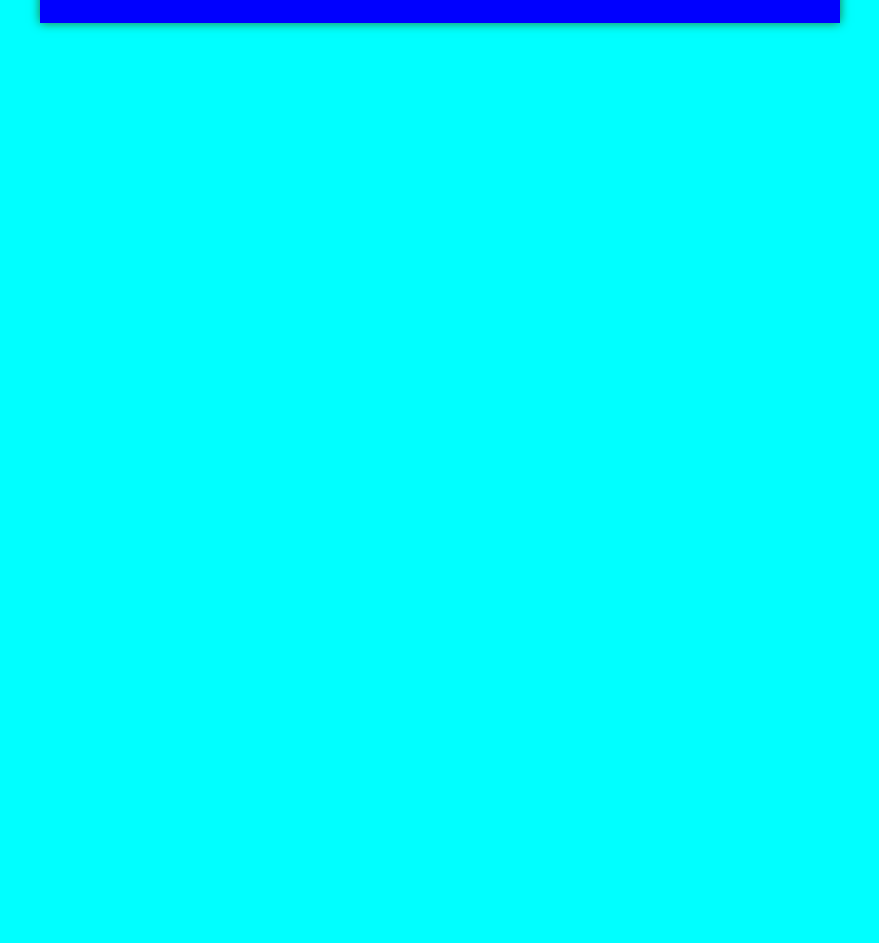
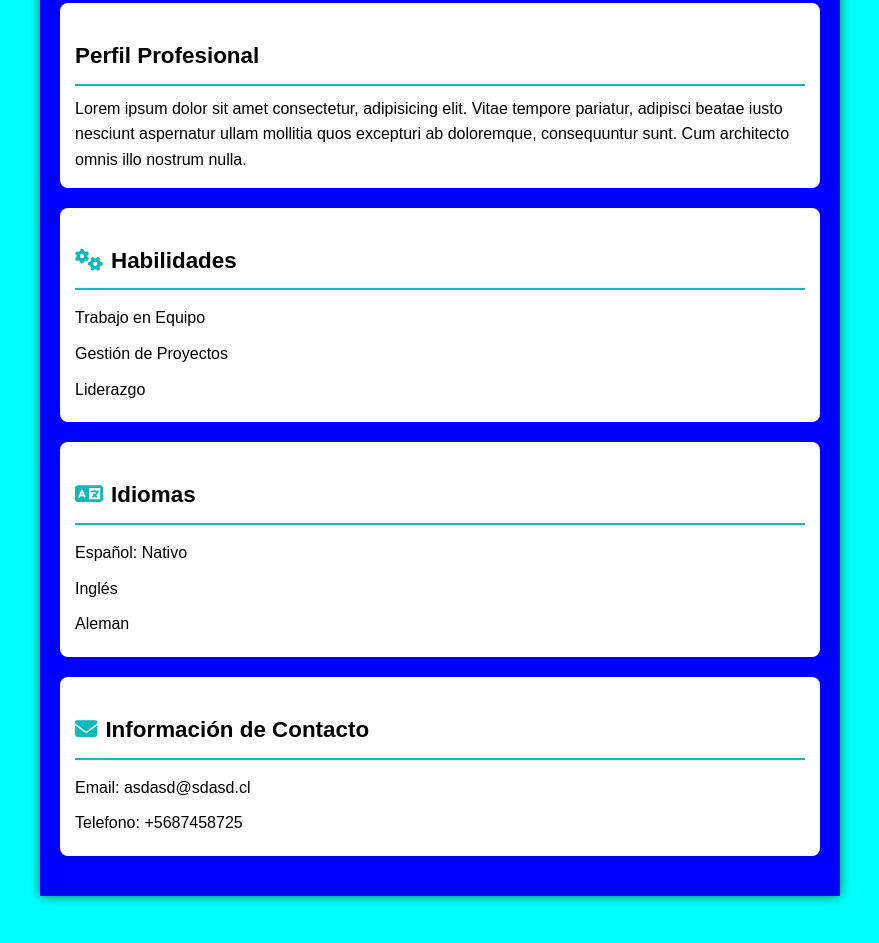
Before and after one commit to Felipe-os7/clase-2---25---03, a plain HTML site: page index.html in a window 1280 px wide. Shown: the part 477-1420 px from the top of the page, without its empty margins (200-1079 px from the left). Before the commit the page ends 800 px from the top, so only its background shows below. Drawn offline with Linux system fonts and the light colour scheme; a web font is replaced by a local one.

Commit message:
+ contenido

```diff
--- a/estilos.css
+++ b/estilos.css
@@ -83,3 +83,41 @@ header h2{
     margin-left: 1%;
     text-shadow: 0 0 20px rgba(0,0,0,0,5);
 }
+
+h3{
+    font-size:  1.4em;
+    margin-top: 20px;
+    color: rgba(5, 5, 5, 0.1)
+}
+
+section{
+    background-color: white;
+    padding: 15px;
+    border-radius: 8px;
+    margin-bottom: 20px;
+    box-shadow: 0 0 5px rgba(0,0,0,0,1);
+}
+
+section hr{
+    border: 0;
+    height: 2px;
+    background: #0ebaba;
+    margin: 10px 0;
+}
+
+i{
+    color: #0ebaba;
+    margin-right: 8px;
+}
+
+ul{
+    list-style: none;
+}
+
+ul li{
+    padding: 5px 0;
+}
+
+section h3{
+    color: black;
+}
--- a/index.html
+++ b/index.html
@@ -5,6 +5,7 @@
     <meta name="viewport" content="width=device-width, initial-scale=1.0">
     <title>Curriculum</title>
     <link rel="stylesheet" href="estilos.css">
+    <script src="https://kit.fontawesome.com/c575d82241.js" crossorigin="anonymous"></script>
 
 </head>
 <body>
@@ -18,6 +19,37 @@
                 <h2>Ing. en Ciberseguridad</h2>
             </section>
         </header>
+        <section>
+            <h3>Perfil Profesional</h3>
+            <hr>
+            <p>Lorem ipsum dolor sit amet consectetur, adipisicing elit. Vitae tempore pariatur, adipisci beatae iusto nesciunt aspernatur ullam mollitia quos excepturi ab doloremque, consequuntur sunt. Cum architecto omnis illo nostrum nulla.</p>
+        </section>
+        <section>
+            <h3><i class="fas fa-cogs"></i>Habilidades</h3>
+            <hr>
+            <ul>
+                <li> Trabajo en Equipo</li>
+                <li>Gestión de Proyectos</li>
+                <li>Liderazgo</li>
+            </ul>
+        </section>
+        <section>
+            <h3><i class="fas fa-language"></i>Idiomas</h3>
+            <hr>
+            <ul>
+                <li>Español: Nativo</li>
+                <li>Inglés</li>
+                <li>Aleman</li>
+            </ul>
+        </section>
+        <section>
+            <h3><i class="fas fa-envelope"></i>Información de Contacto</h3>
+            <hr>
+            <ul>
+                <li>Email: asdasd@sdasd.cl</li>
+                <li>Telefono: +5687458725</li>
+            </ul>
+        </section>
     </main>
 </body>
 </html>
```
